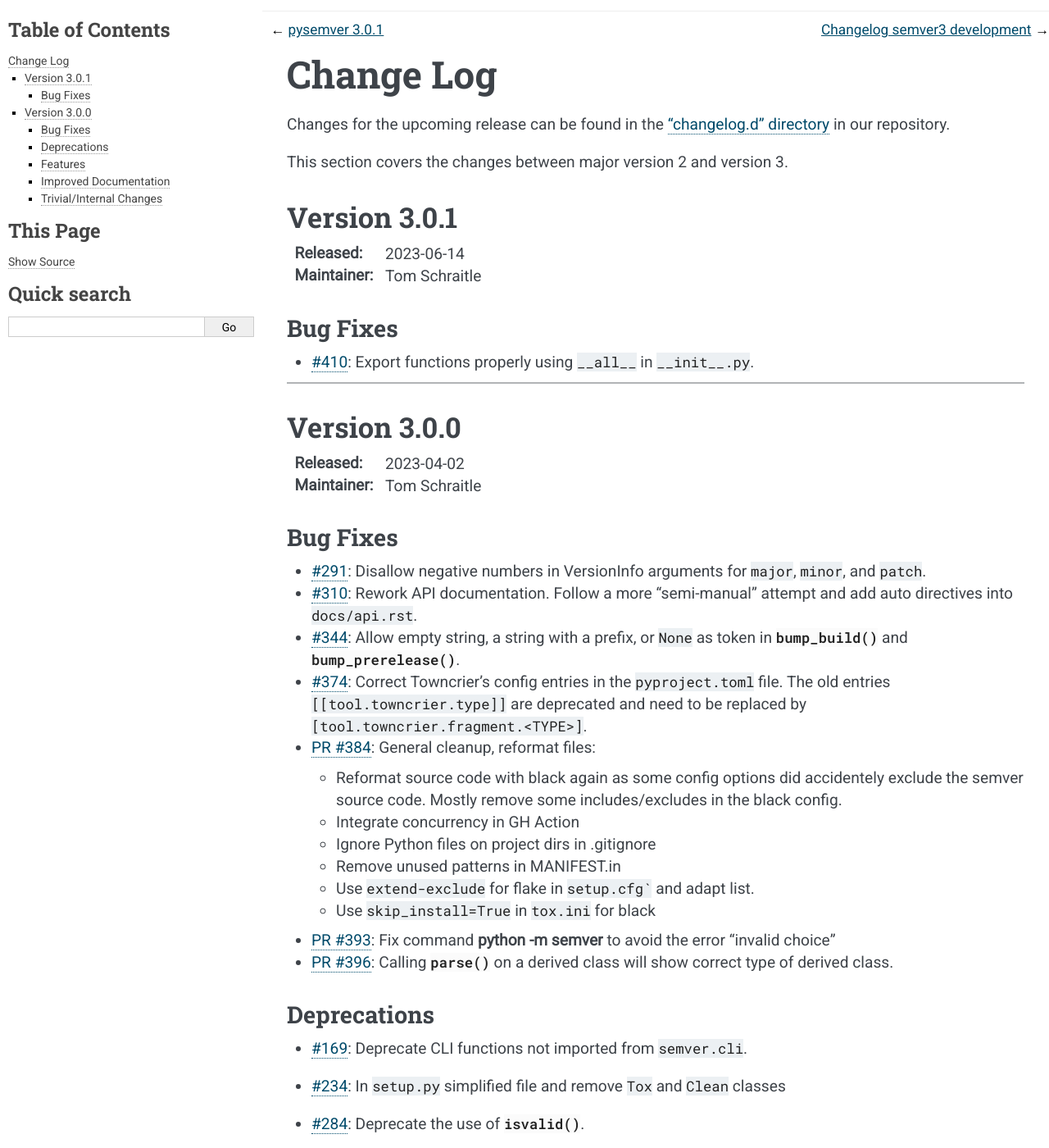
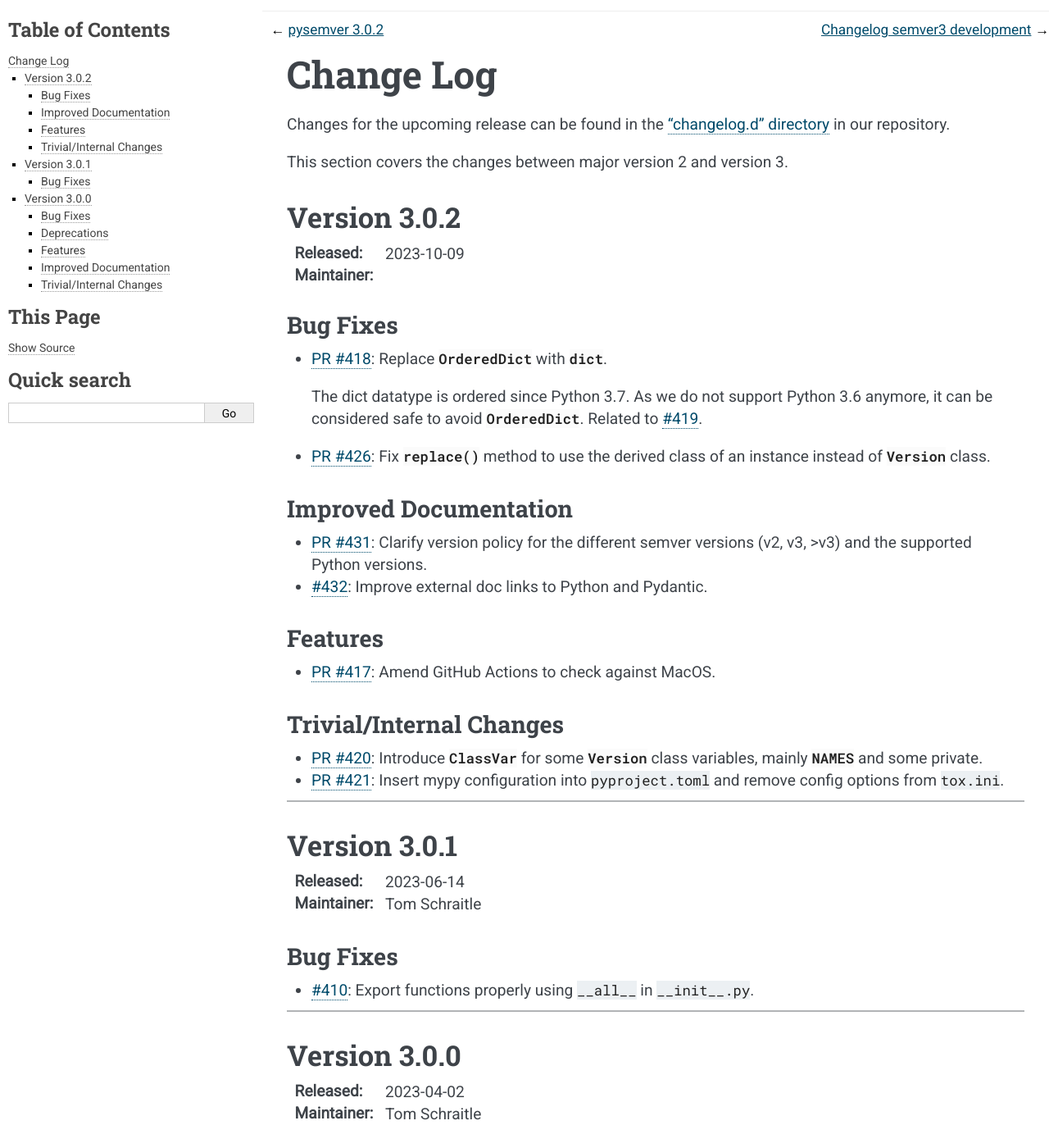
Before and after one commit to python-semver/python-semver, a Sphinx documentation site: the page built from docs/changelog.rst, in a window 1280 px wide and 1400 px high. Shown: the whole window at 82% size. Built offline with Sphinx 7.4.7, drawn with Linux system fonts in a browser that asks for light colours; some of the changed text lies outside the part shown.

Commit message:
Build 3.0.2 release of semver

```diff
--- a/CHANGELOG.rst
+++ b/CHANGELOG.rst
@@ -17,6 +17,58 @@ This section covers the changes between major version 2 and version 3.
    for details.
 
 .. towncrier release notes start
+
+Version 3.0.2
+=============
+
+:Released: 2023-10-09
+:Maintainer:
+
+
+Bug Fixes
+---------
+
+* :pr:`418`: Replace :class:`~collection.OrderedDict` with :class:`dict`.
+
+  The dict datatype is ordered since Python 3.7. As we do not support
+  Python 3.6 anymore, it can be considered safe to avoid :class:`~collection.OrderedDict`.
+  Related to :gh:`419`.
+
+* :pr:`426`: Fix :meth:`~semver.version.Version.replace` method to use the derived class
+  of an instance instead of :class:`~semver.version.Version` class.
+
+
+
+Improved Documentation
+----------------------
+
+* :pr:`431`: Clarify version policy for the different semver versions (v2, v3, >v3)
+  and the supported Python versions.
+
+* :gh:`432`: Improve external doc links to Python and Pydantic.
+
+
+
+Features
+--------
+
+* :pr:`417`: Amend GitHub Actions to check against MacOS.
+
+
+
+Trivial/Internal Changes
+------------------------
+
+* :pr:`420`: Introduce :py:class:`~typing.ClassVar` for some :class:`~semver.version.Version`
+  class variables, mainly :data:`~semver.version.Version.NAMES` and some private.
+
+* :pr:`421`: Insert mypy configuration into :file:`pyproject.toml` and remove
+  config options from :file:`tox.ini`.
+
+
+
+----
+
 
 Version 3.0.1
 =============
--- a/changelog.d/432.doc.rst
+++ /dev/null
@@ -1 +0,0 @@
-Improve external doc links to Python and Pydantic.
--- a/changelog.d/pr417.feature.rst
+++ /dev/null
@@ -1 +0,0 @@
-Amend GitHub Actions to check against MacOS.
--- a/changelog.d/pr418.bugfix.rst
+++ /dev/null
@@ -1,5 +0,0 @@
-Replace :class:`~collection.OrderedDict` with :class:`dict`.
-
-The dict datatype is ordered since Python 3.7. As we do not support
-Python 3.6 anymore, it can be considered safe to avoid :class:`~collection.OrderedDict`.
-Related to :gh:`419`.
--- a/changelog.d/pr420.trivial.rst
+++ /dev/null
@@ -1,2 +0,0 @@
-Introduce :py:class:`~typing.ClassVar` for some :class:`~semver.version.Version`
-class variables, mainly :data:`~semver.version.Version.NAMES` and some private.
--- a/changelog.d/pr421.trivial.rst
+++ /dev/null
@@ -1,2 +0,0 @@
-Insert mypy configuration into :file:`pyproject.toml` and remove
-config options from :file:`tox.ini`.
--- a/changelog.d/pr426.bugfix.rst
+++ /dev/null
@@ -1,2 +0,0 @@
-Fix :meth:`~semver.version.Version.replace` method to use the derived class
-of an instance instead of :class:`~semver.version.Version` class.
--- a/changelog.d/pr431.doc.rst
+++ /dev/null
@@ -1,2 +0,0 @@
-Clarify version policy for the different semver versions (v2, v3, >v3)
-and the supported Python versions.
--- a/docs/usage/semver-version.rst
+++ b/docs/usage/semver-version.rst
@@ -4,4 +4,4 @@ Getting the Version of semver
 To know the version of semver itself, use the following construct::
 
    >>> semver.__version__
-   '3.0.1'
+   '3.0.2'
--- a/src/semver/__about__.py
+++ b/src/semver/__about__.py
@@ -16,7 +16,7 @@ of the semver specifictation, author, maintainers, and description.
 """
 
 #: Semver version
-__version__ = "3.0.1"
+__version__ = "3.0.2"
 
 #: Original semver author
 __author__ = "Kostiantyn Rybnikov"
```
